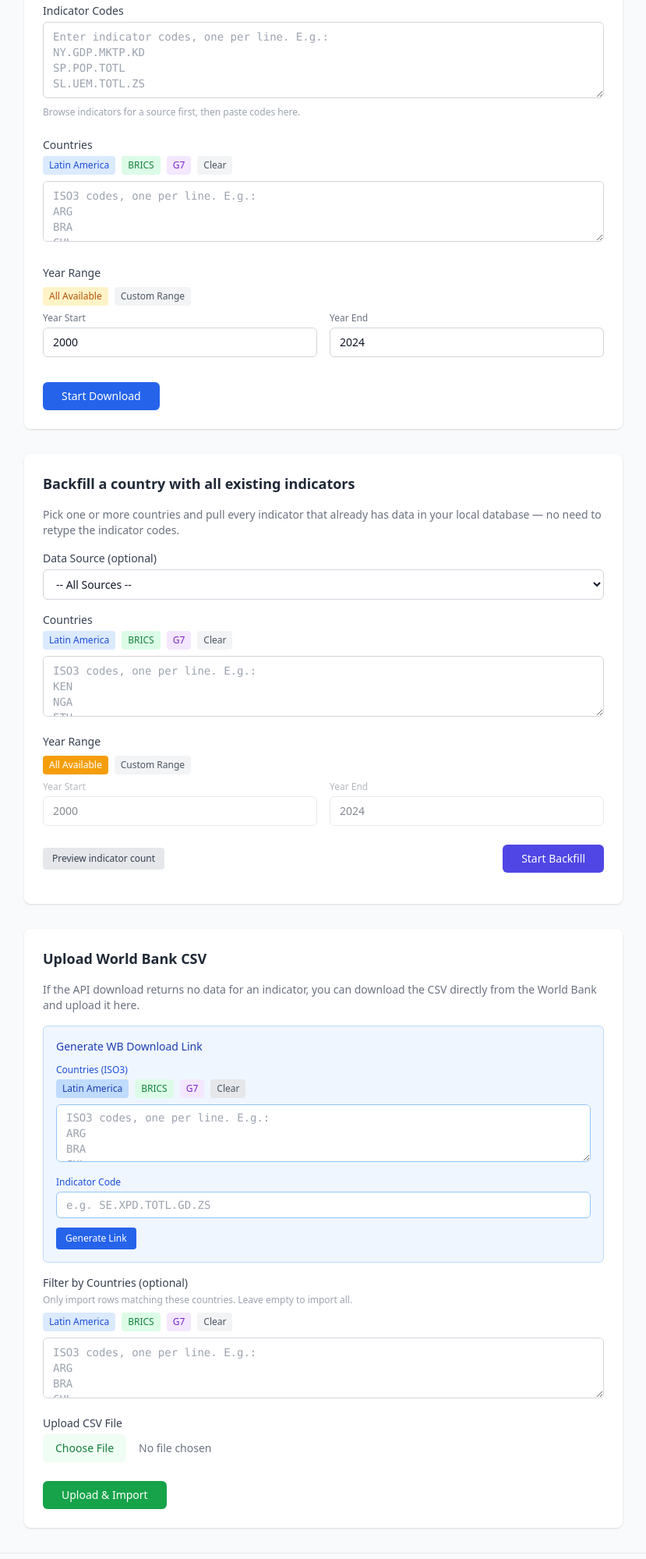
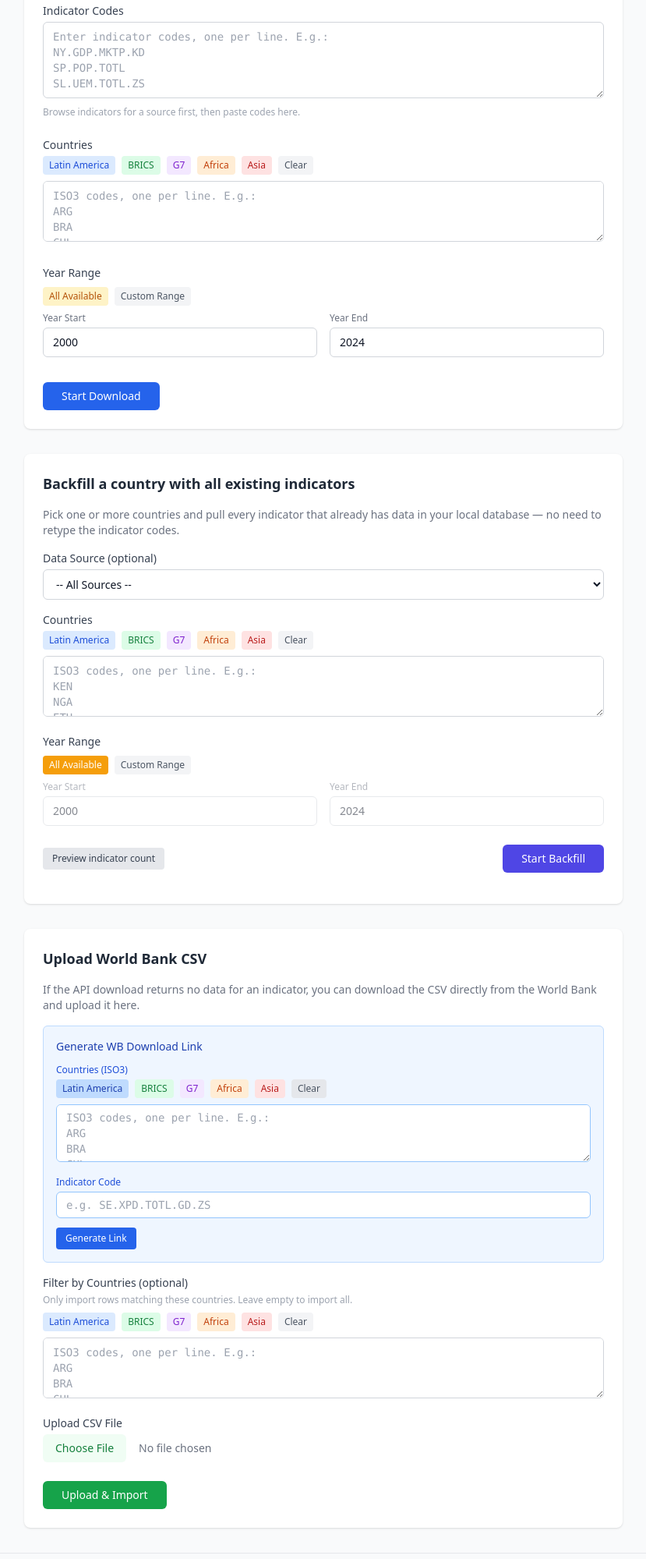
Before and after one commit to carlosyv/wb_data_app, a FastAPI app: template templates/download.html in a window 1280 px wide. Shown: the part 320-2319 px from the top of the page at 78% size, without its empty margins (225-1054 px from the left). Run offline with FastAPI, Linux system fonts and the light colour scheme; the template is opened without the code that fills it, so the values that code supplies are empty; parts of the project's set-up code (start-up, migrations or seed data) failed here and were passed over; some libraries are stand-ins or nearby versions.

Commit message:
Add Asia and Africa continent presets to country quick-select buttons
Extend the country quick-select buttons on the /download page with flat
Asia and Africa continent presets, alongside the existing Latin America,
BRICS, and G7 groups. Africa covers all 54 UN member states; Asia follows
the UN M49 region (48 codes). Buttons are added to all four sections
(main download, backfill, generate-link, CSV upload) and reuse the
existing per-section setter functions. Rows now use flex-wrap so the
larger button set wraps instead of overflowing.

Co-Authored-By: Claude Opus 4.8 <noreply@anthropic.com>

```diff
--- a/templates/download.html
+++ b/templates/download.html
@@ -40,10 +40,12 @@
         <!-- Country codes -->
         <div>
             <label class="block text-sm font-medium text-gray-700 dark:text-gray-200 mb-1">Countries</label>
-            <div class="flex gap-2 mb-2">
+            <div class="flex flex-wrap gap-2 mb-2">
                 <button type="button" onclick="setPreset('latam')" class="text-xs px-2 py-1 bg-blue-100 dark:bg-blue-900/50 text-blue-700 dark:text-blue-300 rounded hover:bg-blue-200 dark:hover:bg-blue-900">Latin America</button>
                 <button type="button" onclick="setPreset('brics')" class="text-xs px-2 py-1 bg-green-100 dark:bg-green-900/50 text-green-700 dark:text-green-300 rounded hover:bg-green-200 dark:hover:bg-green-900">BRICS</button>
                 <button type="button" onclick="setPreset('g7')" class="text-xs px-2 py-1 bg-purple-100 dark:bg-purple-900/50 text-purple-700 dark:text-purple-300 rounded hover:bg-purple-200 dark:hover:bg-purple-900">G7</button>
+                <button type="button" onclick="setPreset('africa')" class="text-xs px-2 py-1 bg-orange-100 dark:bg-orange-900/50 text-orange-700 dark:text-orange-300 rounded hover:bg-orange-200 dark:hover:bg-orange-900">Africa</button>
+                <button type="button" onclick="setPreset('asia')" class="text-xs px-2 py-1 bg-red-100 dark:bg-red-900/50 text-red-700 dark:text-red-300 rounded hover:bg-red-200 dark:hover:bg-red-900">Asia</button>
                 <button type="button" onclick="clearCountries()" class="text-xs px-2 py-1 bg-gray-100 dark:bg-gray-700 text-gray-600 dark:text-gray-300 rounded hover:bg-gray-200 dark:hover:bg-gray-600">Clear</button>
             </div>
             <textarea
@@ -112,10 +114,12 @@
         <!-- Countries -->
         <div>
             <label class="block text-sm font-medium text-gray-700 dark:text-gray-200 mb-1">Countries</label>
-            <div class="flex gap-2 mb-2">
+            <div class="flex flex-wrap gap-2 mb-2">
                 <button type="button" onclick="setBackfillPreset('latam')" class="text-xs px-2 py-1 bg-blue-100 dark:bg-blue-900/50 text-blue-700 dark:text-blue-300 rounded hover:bg-blue-200 dark:hover:bg-blue-900">Latin America</button>
                 <button type="button" onclick="setBackfillPreset('brics')" class="text-xs px-2 py-1 bg-green-100 dark:bg-green-900/50 text-green-700 dark:text-green-300 rounded hover:bg-green-200 dark:hover:bg-green-900">BRICS</button>
                 <button type="button" onclick="setBackfillPreset('g7')" class="text-xs px-2 py-1 bg-purple-100 dark:bg-purple-900/50 text-purple-700 dark:text-purple-300 rounded hover:bg-purple-200 dark:hover:bg-purple-900">G7</button>
+                <button type="button" onclick="setBackfillPreset('africa')" class="text-xs px-2 py-1 bg-orange-100 dark:bg-orange-900/50 text-orange-700 dark:text-orange-300 rounded hover:bg-orange-200 dark:hover:bg-orange-900">Africa</button>
+                <button type="button" onclick="setBackfillPreset('asia')" class="text-xs px-2 py-1 bg-red-100 dark:bg-red-900/50 text-red-700 dark:text-red-300 rounded hover:bg-red-200 dark:hover:bg-red-900">Asia</button>
                 <button type="button" onclick="clearBackfillCountries()" class="text-xs px-2 py-1 bg-gray-100 dark:bg-gray-700 text-gray-600 dark:text-gray-300 rounded hover:bg-gray-200 dark:hover:bg-gray-600">Clear</button>
             </div>
             <textarea
@@ -179,10 +183,12 @@
             <p class="text-sm font-medium text-blue-800 dark:text-blue-300">Generate WB Download Link</p>
             <div>
                 <label class="block text-xs text-blue-700 dark:text-blue-400 mb-1">Countries (ISO3)</label>
-                <div class="flex gap-2 mb-2">
+                <div class="flex flex-wrap gap-2 mb-2">
                     <button type="button" onclick="setLinkPreset('latam')" class="text-xs px-2 py-1 bg-blue-200 dark:bg-blue-800 text-blue-800 dark:text-blue-200 rounded hover:bg-blue-300 dark:hover:bg-blue-700">Latin America</button>
                     <button type="button" onclick="setLinkPreset('brics')" class="text-xs px-2 py-1 bg-green-100 dark:bg-green-900/50 text-green-700 dark:text-green-300 rounded hover:bg-green-200 dark:hover:bg-green-900">BRICS</button>
                     <button type="button" onclick="setLinkPreset('g7')" class="text-xs px-2 py-1 bg-purple-100 dark:bg-purple-900/50 text-purple-700 dark:text-purple-300 rounded hover:bg-purple-200 dark:hover:bg-purple-900">G7</button>
+                    <button type="button" onclick="setLinkPreset('africa')" class="text-xs px-2 py-1 bg-orange-100 dark:bg-orange-900/50 text-orange-700 dark:text-orange-300 rounded hover:bg-orange-200 dark:hover:bg-orange-900">Africa</button>
+                    <button type="button" onclick="setLinkPreset('asia')" class="text-xs px-2 py-1 bg-red-100 dark:bg-red-900/50 text-red-700 dark:text-red-300 rounded hover:bg-red-200 dark:hover:bg-red-900">Asia</button>
                     <button type="button" onclick="clearLinkCountries()" class="text-xs px-2 py-1 bg-gray-200 dark:bg-gray-700 text-gray-600 dark:text-gray-300 rounded hover:bg-gray-300 dark:hover:bg-gray-600">Clear</button>
                 </div>
                 <textarea id="wb-link-countries" rows="3"
@@ -207,10 +213,12 @@
         <div>
             <label class="block text-sm font-medium text-gray-700 dark:text-gray-200 mb-1">Filter by Countries (optional)</label>
             <p class="text-xs text-gray-400 dark:text-gray-500 mb-2">Only import rows matching these countries. Leave empty to import all.</p>
-            <div class="flex gap-2 mb-2">
+            <div class="flex flex-wrap gap-2 mb-2">
                 <button type="button" onclick="setCsvPreset('latam')" class="text-xs px-2 py-1 bg-blue-100 dark:bg-blue-900/50 text-blue-700 dark:text-blue-300 rounded hover:bg-blue-200 dark:hover:bg-blue-900">Latin America</button>
                 <button type="button" onclick="setCsvPreset('brics')" class="text-xs px-2 py-1 bg-green-100 dark:bg-green-900/50 text-green-700 dark:text-green-300 rounded hover:bg-green-200 dark:hover:bg-green-900">BRICS</button>
                 <button type="button" onclick="setCsvPreset('g7')" class="text-xs px-2 py-1 bg-purple-100 dark:bg-purple-900/50 text-purple-700 dark:text-purple-300 rounded hover:bg-purple-200 dark:hover:bg-purple-900">G7</button>
+                <button type="button" onclick="setCsvPreset('africa')" class="text-xs px-2 py-1 bg-orange-100 dark:bg-orange-900/50 text-orange-700 dark:text-orange-300 rounded hover:bg-orange-200 dark:hover:bg-orange-900">Africa</button>
+                <button type="button" onclick="setCsvPreset('asia')" class="text-xs px-2 py-1 bg-red-100 dark:bg-red-900/50 text-red-700 dark:text-red-300 rounded hover:bg-red-200 dark:hover:bg-red-900">Asia</button>
                 <button type="button" onclick="clearCsvCountries()" class="text-xs px-2 py-1 bg-gray-100 dark:bg-gray-700 text-gray-600 dark:text-gray-300 rounded hover:bg-gray-200 dark:hover:bg-gray-600">Clear</button>
             </div>
             <textarea
@@ -250,6 +258,22 @@ const PRESETS = {
     ],
     brics: ['BRA', 'RUS', 'IND', 'CHN', 'ZAF'],
     g7: ['USA', 'GBR', 'FRA', 'DEU', 'JPN', 'ITA', 'CAN'],
+    africa: [
+        'DZA', 'AGO', 'BEN', 'BWA', 'BFA', 'BDI', 'CPV', 'CMR', 'CAF',
+        'TCD', 'COM', 'COG', 'COD', 'DJI', 'EGY', 'GNQ', 'ERI', 'SWZ',
+        'ETH', 'GAB', 'GMB', 'GHA', 'GIN', 'GNB', 'CIV', 'KEN', 'LSO',
+        'LBR', 'LBY', 'MDG', 'MWI', 'MLI', 'MRT', 'MUS', 'MAR', 'MOZ',
+        'NAM', 'NER', 'NGA', 'RWA', 'STP', 'SEN', 'SYC', 'SLE', 'SOM',
+        'ZAF', 'SSD', 'SDN', 'TZA', 'TGO', 'TUN', 'UGA', 'ZMB', 'ZWE',
+    ],
+    asia: [
+        'AFG', 'ARM', 'AZE', 'BHR', 'BGD', 'BTN', 'BRN', 'KHM', 'CHN',
+        'CYP', 'GEO', 'IND', 'IDN', 'IRN', 'IRQ', 'ISR', 'JPN', 'JOR',
+        'KAZ', 'KWT', 'KGZ', 'LAO', 'LBN', 'MYS', 'MDV', 'MNG', 'MMR',
+        'NPL', 'PRK', 'OMN', 'PAK', 'PSE', 'PHL', 'QAT', 'SAU', 'SGP',
+        'KOR', 'LKA', 'SYR', 'TJK', 'THA', 'TLS', 'TUR', 'TKM', 'ARE',
+        'UZB', 'VNM', 'YEM',
+    ],
 };
 
 function setPreset(name) {
```
